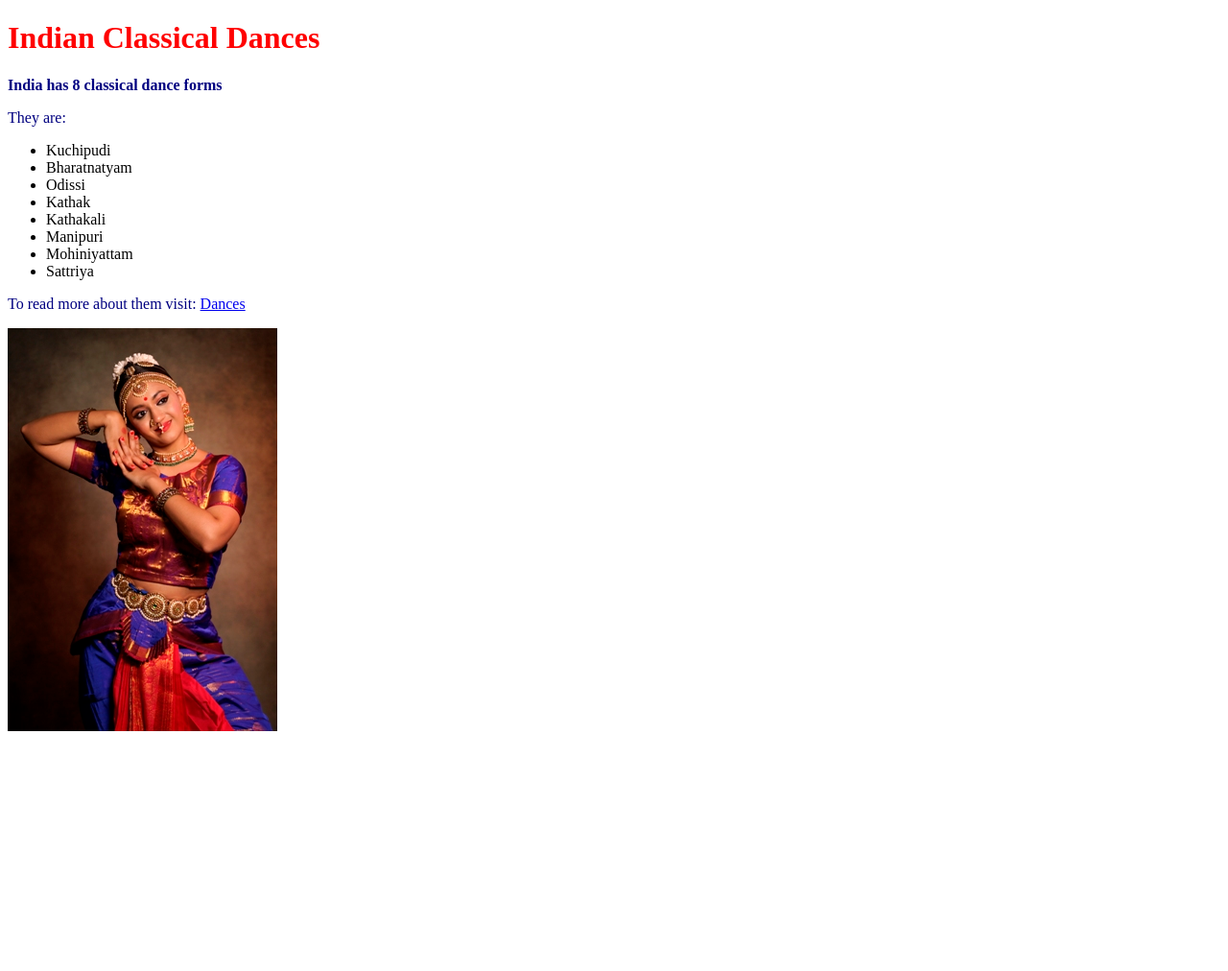
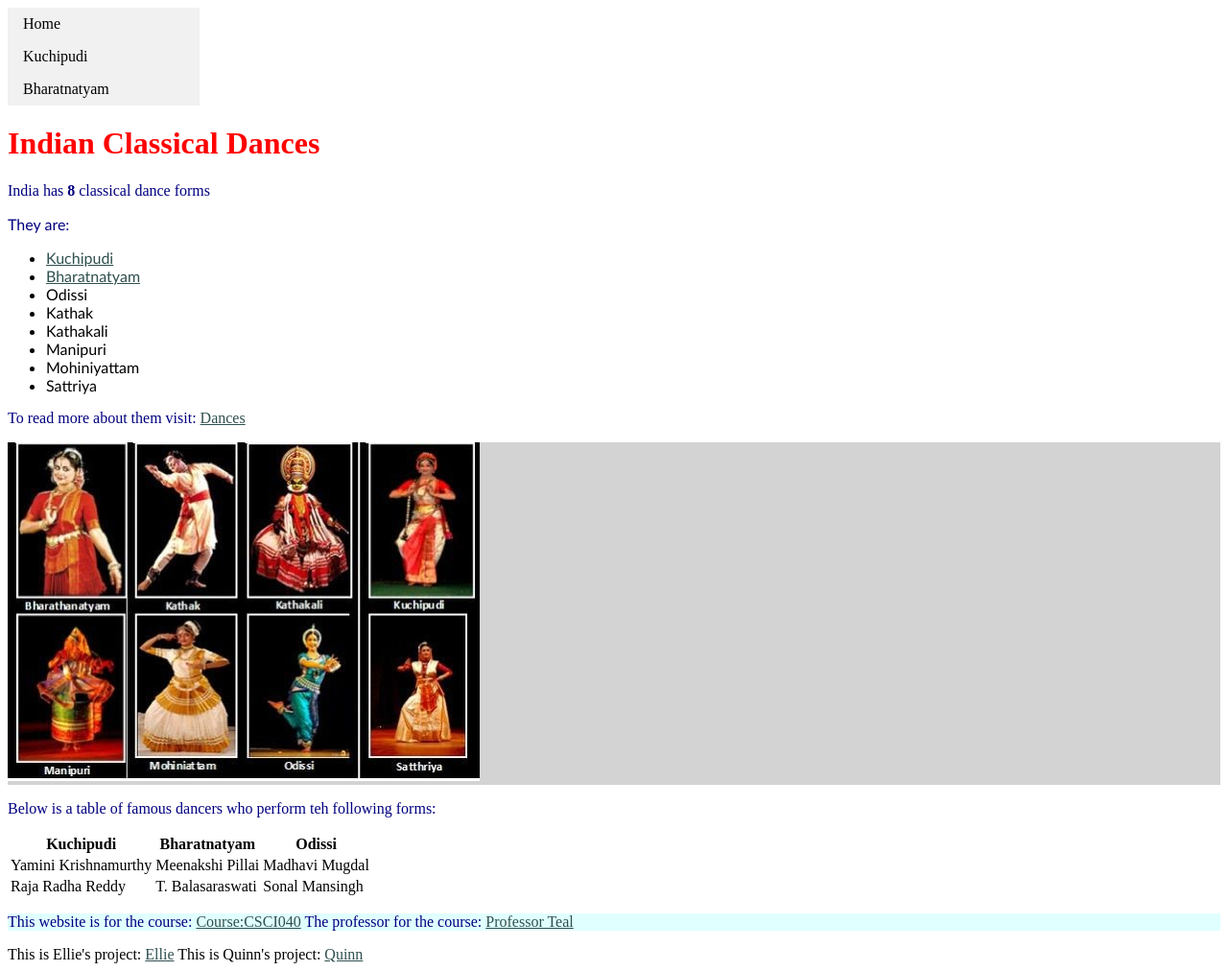
Before and after one commit to adivaagarwal3/lab-homepage, a plain HTML site: page index.html in a window 1280 px wide. Shown: the whole page at 96% size. Before the commit the page ends 800 px from the top, so only its background shows below. Drawn offline with Linux system fonts and the light colour scheme.

Commit message:
Project0

```diff
--- /dev/null
+++ b/bharatnatyam.html
@@ -0,0 +1,36 @@
+<!DOCTYPE html>
+<html lang="en">
+<head>
+  <meta charset="utf-8">
+  <title>Bharatnatyam</title>
+  <meta name="description" content="Bharatnatyam Dance">
+  <link rel="stylesheet" href="style.css">
+</head>
+
+<body>
+  <ul id="Sidebar">
+    <li class="heading"><a href="index.html">Home</a></li>
+    <li class="heading"><a href="kuchipudi.html">Kuchipudi</a></li>
+    <li class="heading"><a href="bharatnatyam.html">Bharatnatyam</a></li>
+  </ul>
+  <h1>
+    Bharatnatyam Dance
+  </h1>
+  <div class="image">
+  <img src="bharatnatyam.jpeg" alt="bharatnatyam_dance_group">
+  </div>
+  <p>
+    Bharatnatyam is one of the oldest and most famous forms of Indian classical dance, originating in the temples and royal courts of Tamil Nadu in southern India.
+  <div class = "fact">
+  <p>
+     The name is derived from the Sanskrit words <span class = "bold">Natyam</span>(dance) and an acronym combining <span class = "bold">bhavam</span>(expression/feelings), <span class = "bold">ragam</span> (melody), and <span class = "bold">talam</span> (rhythm).
+  </p>
+  </div>
+  <div class = "learn_more">
+  <p>
+    To learn more about the artform visit: <a href="https://en.wikipedia.org/wiki/Bharatanatyam">Bharatnatyam</a>
+  </p>
+  </div>
+
+</body>
+</html>
--- a/index.html
+++ b/index.html
@@ -3,22 +3,39 @@
 <head>
   <meta charset="utf-8">
   <title>Indian Classical Dances</title>
+  <meta name="description" content="Indian classical dance forms">
   <link rel="stylesheet" href="style.css">
 </head>
+<!-- Google tag (gtag.js) -->
+<script async src="https://www.googletagmanager.com/gtag/js?id=G-LN91C04G77"></script>
+<script>
+  window.dataLayer = window.dataLayer || [];
+  function gtag(){dataLayer.push(arguments);}
+  gtag('js', new Date());
+
+  gtag('config', 'G-LN91C04G77');
+</script>
 <body>
+  <ul id="Sidebar">
+    <li class="heading"><a href="index.html">Home</a></li>
+    <li class="heading"><a href="kuchipudi.html">Kuchipudi</a></li>
+    <li class="heading"><a href="bharatnatyam.html">Bharatnatyam</a></li>
+  </ul>
+
 
    <h1>
       Indian Classical Dances
    </h1>
-   <p class="bold">
-     India has 8 classical dance forms
+   <p>
+     India has <span class = "bold">8</span> classical dance forms
    </p>
+   <div class="fact">
    <p>
     They are:
    </p>
     <ul>
-      <li>Kuchipudi</li>
-      <li>Bharatnatyam</li>
+      <li><a href=kuchipudi.html>Kuchipudi</a></li>
+      <li><a href=bharatnatyam.html>Bharatnatyam</a></li>
       <li>Odissi</li>
       <li>Kathak</li>
       <li>Kathakali</li>
@@ -26,13 +43,46 @@
       <li>Mohiniyattam</li>
       <li>Sattriya</li>
     </ul>
+   </div>
+
 
    <p id="unique_identifier">
      To read more about them visit:
       <a href="https://en.wikipedia.org/wiki/Indian_classical_dance">Dances</a>
    </p>
+   <div class="image">
+   <img src="indian_dances.jpeg" alt="collage_of_indian_dance_forms">
+   </div>
 
-   <img src="Kuchipudi.jpg" alt="picture_of_a_Kuchipudi_dancer">
+<p>Below is a table of famous dancers who perform teh following forms: </p>
+<table>
+  <tr>
+    <th>Kuchipudi</th>
+    <th>Bharatnatyam</th>
+    <th>Odissi</th>
+  </tr>
+  <tr>
+    <td>Yamini Krishnamurthy</td>
+    <td>Meenakshi Pillai</td>
+    <td>Madhavi Mugdal</td>
+  </tr>
+  <tr>
+    <td>Raja Radha Reddy</td>
+    <td>T. Balasaraswati</td>
+    <td>Sonal Mansingh</td>
+  </tr>
+</table>
+
+<div class = "learn_more">
+   <p>
+    This website is for the course: <a href="https://csci40.rtealwitter.com/">Course:CSCI040</a>
+    The professor for the course: <a href="https://www.rtealwitter.com/">Professor Teal</a>
+   </p>
+</div>
+
+This is Ellie's project: <a href="https://eleanor-shen.github.io/project0/">Ellie</a>
+This is Quinn's project: <a href="https://qdillon.github.io/lab-homepage/">Quinn</a>
+
 
 </body>
 </html>
--- a/style.css
+++ b/style.css
@@ -5,15 +5,27 @@ p {
 h1 {
     color: red;
 }
+a {
+    color:darkslategray
+}
 /* Class Selectors */
 .bold {
     font-weight: bold;
+}
+.fact {
+    font-family:'Gill Sans', 'Gill Sans MT', Calibri, 'Trebuchet MS', sans-serif;
+}
+.learn_more {
+    background-color: lightcyan;
+}
+.image {
+    background-color: lightgray;
 }
 /* Id Selector */
 #unique_identifier {
     font-style: normal;
 }
-p :hover {
+a :hover {
     background-color: bisque;
 }
 @media (max-width: 600px) {
@@ -21,3 +33,23 @@ p :hover {
         font-size: 14px;
     }
 }
+#Sidebar {
+  list-style-type: none;
+  margin: 0;
+  padding: 0;
+  width: 200px;
+  background-color: #f1f1f1;
+}
+
+.heading a {
+  display: block;
+  color: black;
+  padding: 8px 16px;
+  text-decoration: none;
+}
+
+/* Change the link and background color on hover */
+.heading a:hover {
+  background-color: #555555;
+  color: white;
+}
```
Also changed, not shown: kuchipudi.html (added, +38 -0 lines), bharatnatyam.jpeg (added), indian_dances.jpeg (added).
